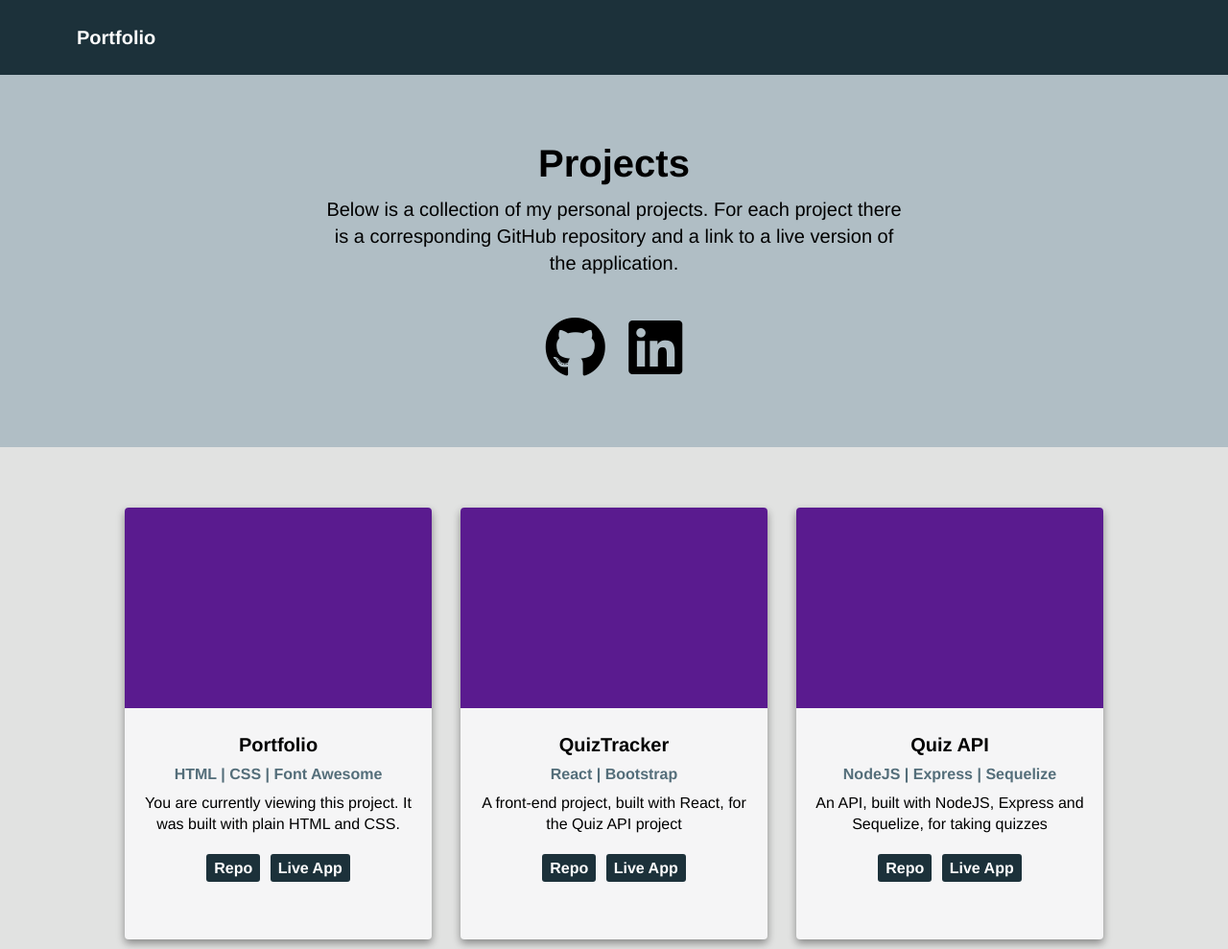
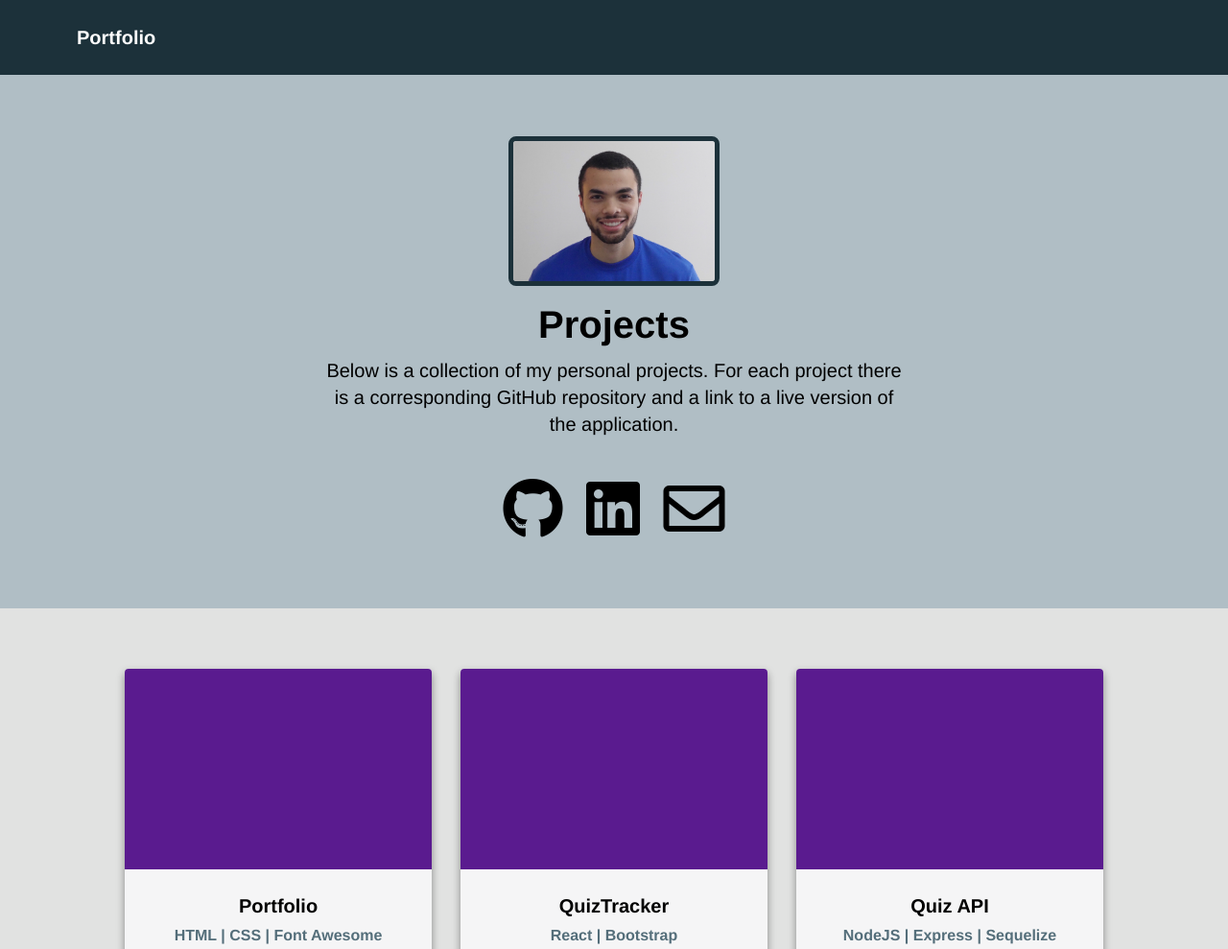
Before and after one commit to will4skill/will4skill.github.io, a plain HTML site: page index.html in a window 1280 px wide. Shown: the top 989 px of the page at 96% size. Drawn offline with Linux system fonts and the light colour scheme.

Commit message:
Add a profile picture

```diff
--- a/index.html
+++ b/index.html
@@ -21,6 +21,7 @@
     <main>
       <section>
         <div class="info-container">
+          <img src= "profile.jpg" class="profile-picture" alt="profile picture">
           <h1 class="info-title">Projects</h1>
           <p class="info-description">
             Below is a collection of my personal projects. For each project there is a corresponding GitHub repository and a link to a live version of the application.
@@ -30,6 +31,9 @@
           </a>
           <a href="#" class="info-icon">
             <i class="fab fa-linkedin fa-4x"></i>
+          </a>
+          <a href="#" class="info-icon">
+            <i class="far fa-envelope fa-4x"></i>
           </a>
         </div>
       </section>
@@ -128,7 +132,7 @@
         <i class="fab fa-linkedin fa-2x"></i>
       </a>
       <a href="#" class="footer-icon">
-        <i class="fab fa-youtube fa-2x"></i>
+        <i class="far fa-envelope fa-2x"></i>
       </a>
       <!-- <a href="#">Back to top</a> -->
     </footer>
--- a/portfolio.css
+++ b/portfolio.css
@@ -157,3 +157,10 @@ a {
   text-decoration: none;
   margin: 0 5px 0 5px;
 }
+
+.profile-picture {
+  max-width: 35%;
+  border: 5px solid #1c313a;
+  border-radius: 8px;
+  margin-bottom: 8px;
+}
```
Also changed, not shown: profile.JPG (added), 1 other file.
